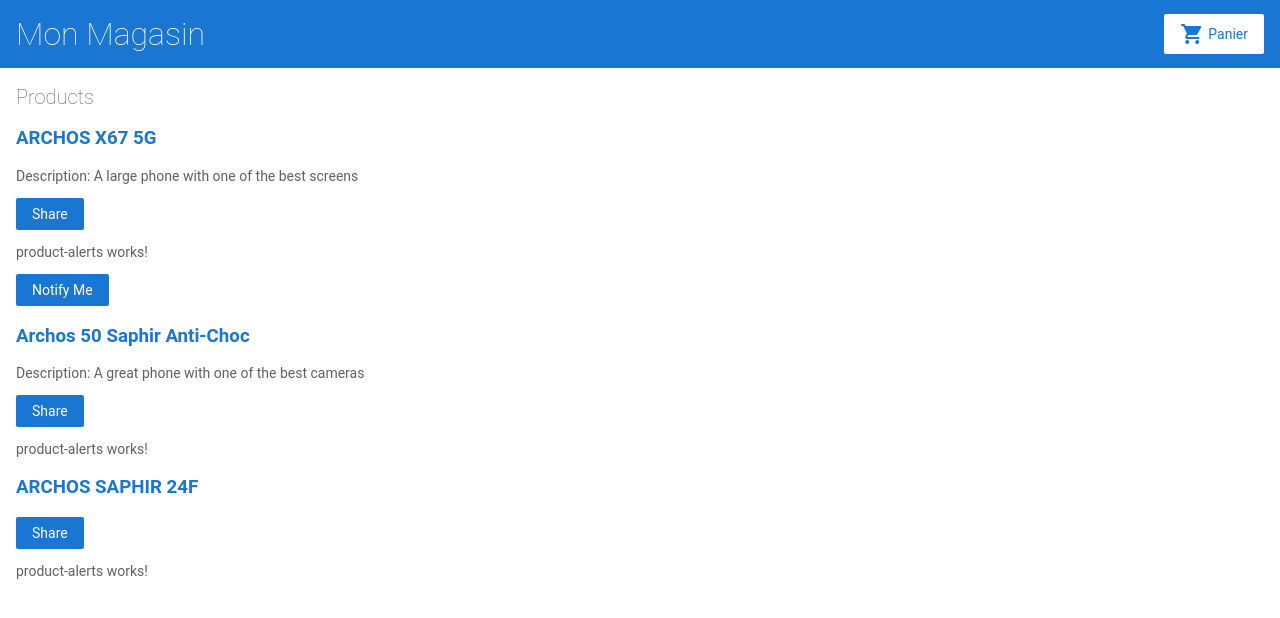
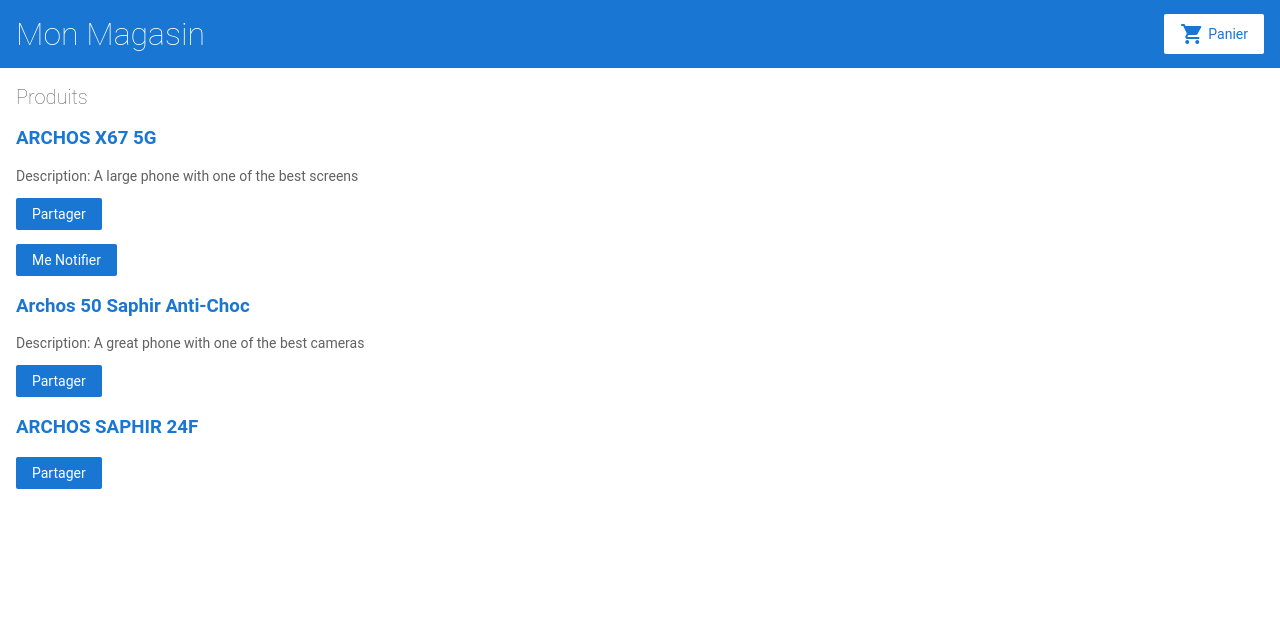
Before and after one commit to thomasrequier82/angular-rbxauq, an Angular app: page / in a window 1280 px wide. Shown: the top 618 px of the page. Built offline with nearby package versions, Linux system fonts and the light colour scheme.

Commit message:
2 files modified

```diff
--- a/src/app/product-alerts/product-alerts.component.html
+++ b/src/app/product-alerts/product-alerts.component.html
@@ -1,4 +1,3 @@
-<p>product-alerts works!</p>
 <p *ngIf="product && product.price > 700">
-<button (click)="notify.emit()">Notify Me</button>
+<button (click)="notify.emit()">Me Notifier</button>
 </p>
--- a/src/app/product-list/product-list.component.html
+++ b/src/app/product-list/product-list.component.html
@@ -1,4 +1,4 @@
-<h2>Products</h2>
+<h2>Produits</h2>
 
 <div *ngFor="let product of products">
 
@@ -15,7 +15,7 @@
 </p>
 
 <button (click)="share()">
-Share
+Partager
 </button>
 
 <app-product-alerts
```
